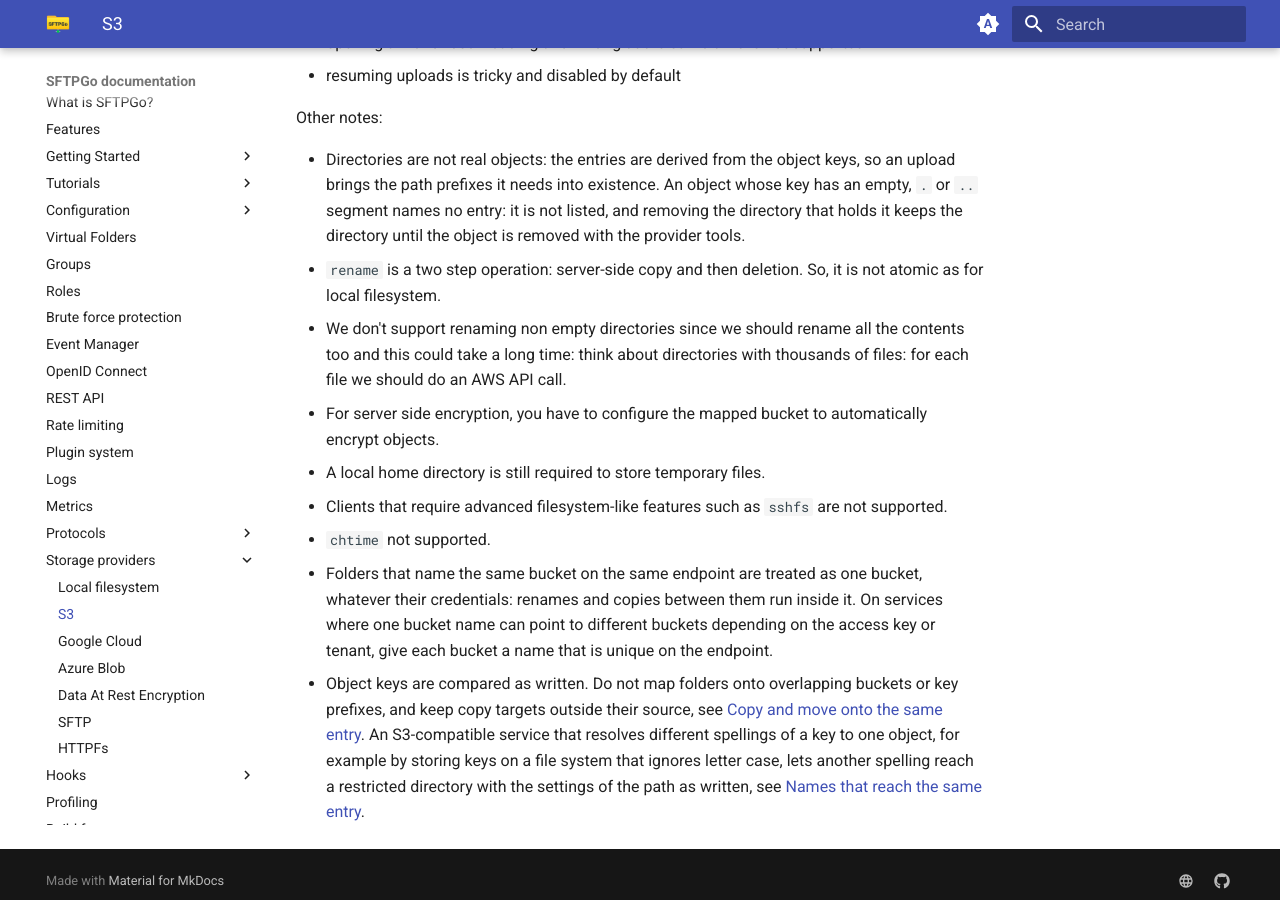
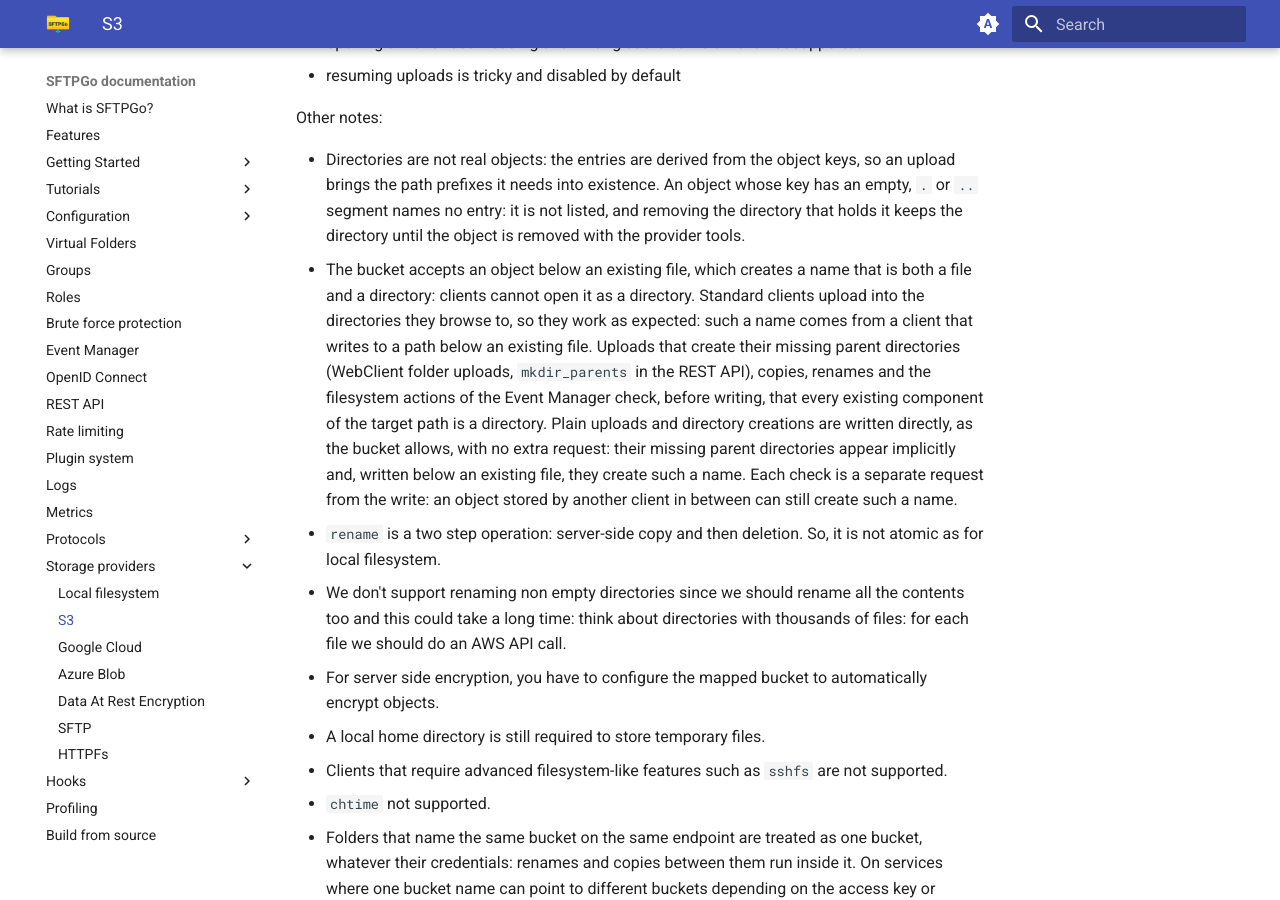
Before and after one commit to sftpgo/docs, an MkDocs documentation site: the page built from docs/s3.md, in a window 1280 px wide and 900 px high, scrolled down 1140 px. Built offline with MkDocs 1.6.1 and Material for MkDocs 9.7.7, drawn with Linux system fonts in a browser that asks for light colours; the version menu is left out.

Commit message:
s3: document the parent directory checks
Signed-off-by: Nicola Murino <nicola.murino@gmail.com>

```diff
--- a/docs/s3.md
+++ b/docs/s3.md
@@ -36,6 +36,7 @@ Some SFTP commands don't work over S3:
 Other notes:
 
 - Directories are not real objects: the entries are derived from the object keys, so an upload brings the path prefixes it needs into existence. An object whose key has an empty, `.` or `..` segment names no entry: it is not listed, and removing the directory that holds it keeps the directory until the object is removed with the provider tools.
+- The bucket accepts an object below an existing file, which creates a name that is both a file and a directory: clients cannot open it as a directory. Standard clients upload into the directories they browse to, so they work as expected: such a name comes from a client that writes to a path below an existing file. Uploads that create their missing parent directories (WebClient folder uploads, `mkdir_parents` in the REST API), copies, renames and the filesystem actions of the Event Manager check, before writing, that every existing component of the target path is a directory. Plain uploads and directory creations are written directly, as the bucket allows, with no extra request: their missing parent directories appear implicitly and, written below an existing file, they create such a name. Each check is a separate request from the write: an object stored by another client in between can still create such a name.
 - `rename` is a two step operation: server-side copy and then deletion. So, it is not atomic as for local filesystem.
 - We don't support renaming non empty directories since we should rename all the contents too and this could take a long time: think about directories with thousands of files: for each file we should do an AWS API call.
 - For server side encryption, you have to configure the mapped bucket to automatically encrypt objects.
```
